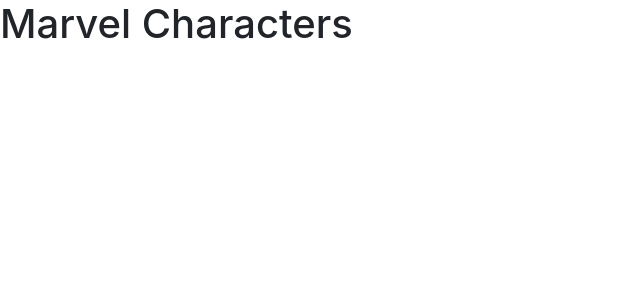
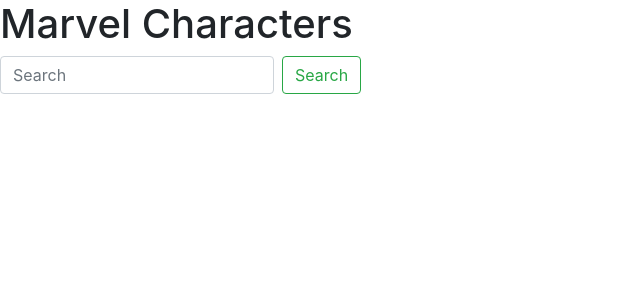
Before and after one commit to ardnet/marvel-project-app, a React (Create React App) app: page / in a window 1280 px wide. Shown: the top 300 px of the page, without its empty margins (0-640 px from the left). Built offline with nearby package versions, Linux system fonts and the light colour scheme; no server answers.

Commit message:
Add new Search component, and restructure code a bit.

```diff
--- a/src/App.js
+++ b/src/App.js
@@ -1,33 +1,39 @@
 import React, {Component} from 'react';
-import Characters from './components/characters';
+import ListCharacters from './components/listcharacters';
+import SearchCharacters from './components/searchcharacters';
 
 class App extends Component {
+    state = {
+      characters: []
+    };
+
+    componentDidMount() {
+      fetch('https://gateway.marvel.com/v1/public/characters?ts=1&apikey=f973e191e288fda12db9c1c66ef360ed&hash=306c69dd41a3d073cf332c6f8df67a18')
+        .then(res => res.json())
+        .then((data) => {
+            this.setState({ characters: data.data })
+        })
+        .catch(console.log)
+    }
+
     render() {
         let results = this.state.characters.results;
         let charactersItems = [];
 
         for(var result in results){
-          charactersItems.push(<Characters key={result.toString()} characters={results[result]} />);
+          charactersItems.push(<ListCharacters key={results[result]['id']} characters={results[result]} />);
         }
         return (
             <div>
               <h1>Marvel Characters</h1>
-              {charactersItems}
+              <div className="search-characters-wrapper">
+                <SearchCharacters />
+              </div>
+              <div className="list-characters-wrapper">
+                {charactersItems}
+                </div>
             </div>
         )
-    }
-
-    state = {
-      characters: []
-    };
-
-    componentDidMount() {
-        fetch('https://gateway.marvel.com/v1/public/comics?ts=1&apikey=f973e191e288fda12db9c1c66ef360ed&hash=306c69dd41a3d073cf332c6f8df67a18')
-            .then(res => res.json())
-            .then((data) => {
-                this.setState({ characters: data.data })
-            })
-            .catch(console.log)
     }
 }
 
--- a/src/components/characters.js
+++ b/src/components/listcharacters.js
@@ -1,11 +1,11 @@
 import React from 'react'
 
-const Characters = ({characters}) => {
+const ListCharacters = ({characters}) => {
     return (
         <div>
             <div className="card">
                 <div className="card-body">
-                    <h5 className="card-title">{characters['title']}</h5>
+                    <h2 className="card-title">{characters['name']}</h2>
                     <div className="card-subtitle mb-2 text-muted">
 
                       <img alt="" src={characters['thumbnail'].path + '.' + characters['thumbnail'].extension} className="img-fluid" />
@@ -17,4 +17,4 @@
     )
 };
 
-export default Characters
+export default ListCharacters
--- /dev/null
+++ b/src/components/searchcharacters.js
@@ -0,0 +1,14 @@
+import React from 'react'
+
+const SearchCharacters = ({searchcharacter}) => {
+    return (
+        <div className="search-characters">
+            <form className="form-inline my-2 my-lg-0">
+                <input className="form-control mr-sm-2" type="search" placeholder="Search" aria-label="Search" />
+                <button className="btn btn-outline-success my-2 my-sm-0" type="submit">Search</button>
+            </form>
+        </div>
+    )
+};
+
+export default SearchCharacters
```
